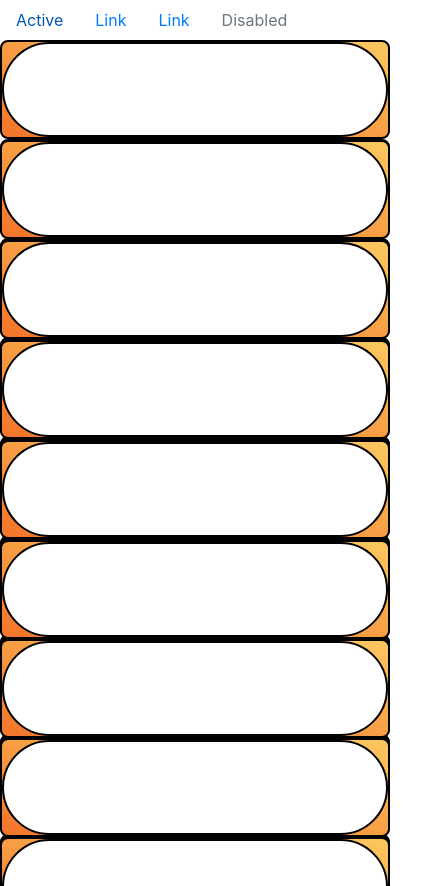
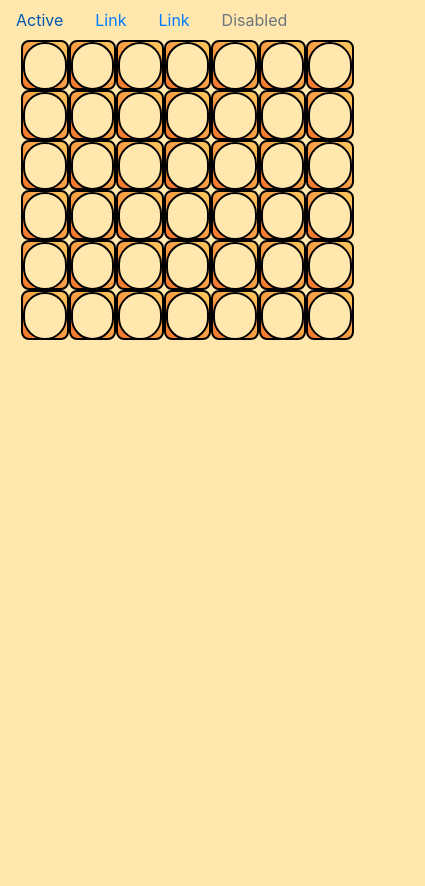
Before and after one commit to Koldenblue/blackjack, a plain HTML site: page connect-4.html in a window 390 px wide. Shown: the top 886 px of the page, 425 px wide, since content can reach past the window. After the commit the page ends 844 px from the top, so only its background shows below. Drawn offline with nearby package versions, Linux system fonts and the light colour scheme.

Commit message:
added media queries

```diff
--- a/script/script.js
+++ b/script/script.js
@@ -9,7 +9,7 @@ function main() {
 
     // Create a new Board with 7 rows and 6 columns
     // Later add a button to do this, with a column and row selector
-    let myBoard = new Board(7, 6);
+    let myBoard = new Board(6, 7);
     console.log(myBoard.boardArray);
 }
 
@@ -21,17 +21,31 @@ class Player {
 
 // Creates a new Connect 4 board
 class Board {
-    constructor(columns, rows) {
+    constructor(rows, columns) {
+        this.rows = rows;
         this.columns = columns;
-        this.rows = rows;
         this.boardArray = [];
 
-        for (let c = 0; c < columns; c++) {
-            let colArray = [];
-            for (let r = 0; r < rows; r++) {
-                colArray.push(null);
+        // make Board array into a 2d array conisting of row arrays, each of which contain columns
+        // initialize with null Pieces of no color
+        for (let r = 0; r < rows; r++) {
+            let rowArray = [];
+            for (let c = 0; c < columns; c++) {
+                let nullPiece = new Piece(null);
+                rowArray.push(nullPiece);
             }
-            this.boardArray.push(colArray);
+            this.boardArray.push(rowArray);
+        }
+
+        // for each board space (class='board-space') add an id. Board spaces in the html will be in the order of
+        // row 0 col 0, row 0 col 1, row 0 col 2, etc.
+        let spaces = document.getElementsByClassName('board-space');
+        let spaceNum = 0;
+        for (let r = 0; r < rows; r++) {
+            for (let c = 0; c < columns; c++) {
+                spaces[spaceNum].setAttribute("id", "row-" + r + "-col-" + c);
+                spaceNum++;
+            }
         }
     }
 }
@@ -54,9 +68,16 @@ class Position extends Piece {
 
 }
 
+function checkWin(boardArray) {
+
+}
+
 function turn(player) {
     let currentPiece = new Piece(playerColor);
 
-    // the user should be able to click on a container to put a piece there. Containers should glow (add shadow) on hover.
+    // the user should be able to click on a container to put a piece there.
     // once clicked, add piece to array.
 }
+
+
+main();
--- a/style/style.css
+++ b/style/style.css
@@ -10,16 +10,42 @@
     height:100px;
     margin-top:0;
     padding:0;
+    position: relative;
+    right: 50px;
 }
 
-.body {
+body {
     background-color: #FFE7AD;
 }
 
 .board-space {
     border: 2px black solid;
-    background-color: white;
+    background-color: #FFE7AD;
     border-radius: 50px;    margin-top:0;
     padding:0;
     height: 95px;
 }
+
+.board-space:hover {
+    box-shadow:  1px 1px 2px 2px aquamarine,  -1px -1px 2px 2px aquamarine;
+}
+
+@media screen and (max-width: 991px) {
+    .board-row {
+        height: 75px;
+    }
+    .board-space {
+        height: 72px;
+    }
+}
+
+@media screen and (max-width: 767px) {
+    .board-row {
+        height: 50px;
+        width: 475px;
+        flex-wrap: nowrap;
+    }
+    .board-space {
+        height: 48px;
+    }
+}
```
Also changed, not shown: connect-4.html (+0 -1 lines).
